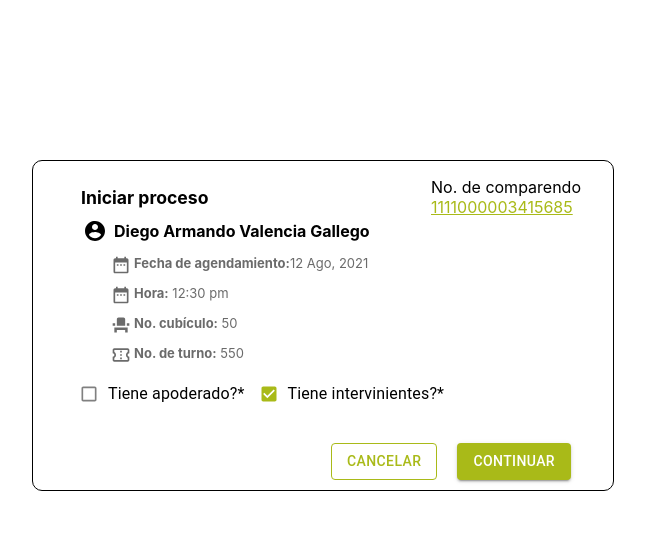
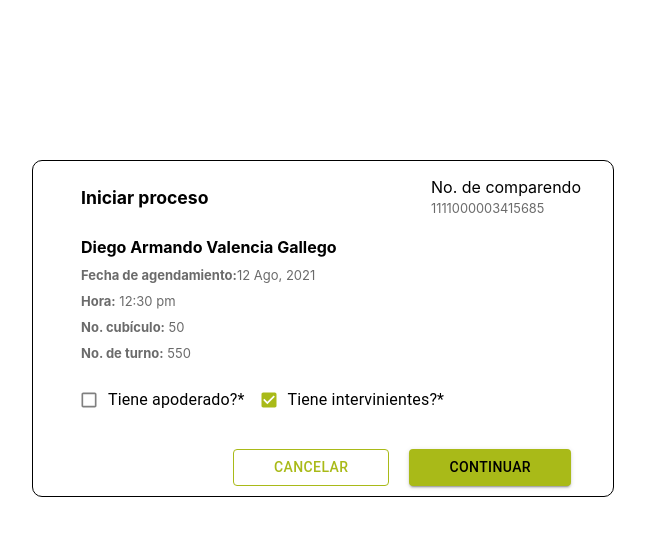
Before and after one commit to JohannCepeda16/fenix, a React (Create React App) app: page / in a window 1280 px wide. Shown: the top 536 px of the page, without its empty margins (416-1061 px from the left). Built offline with nearby package versions, Linux system fonts and the light colour scheme; the HTML template or start-up script is replaced by a standard one.

Commit message:
design updated

```diff
--- a/src/components/modals/AttorneyPanel.tsx
+++ b/src/components/modals/AttorneyPanel.tsx
@@ -2,7 +2,7 @@ import Button from "@material-ui/core/Button";
 import Grid from "@material-ui/core/Grid";
 import InputAdornment from "@material-ui/core/InputAdornment";
 import TextField from "@material-ui/core/TextField";
-import AccountCircle from "@material-ui/icons/AccountCircle";
+import PersonIcon from '@material-ui/icons/Person';
 import RecentActorsIcon from "@material-ui/icons/RecentActors";
 import PublishIcon from "@material-ui/icons/Publish";
 import { IPanelContainer } from "./types/Controller";
@@ -32,7 +32,7 @@ export default function AttorneyPanel(props: IPanelContainer) {
           InputProps={{
             startAdornment: (
               <InputAdornment position="start">
-                <AccountCircle />
+                <PersonIcon />
               </InputAdornment>
             ),
           }}
@@ -51,7 +51,7 @@ export default function AttorneyPanel(props: IPanelContainer) {
           InputProps={{
             startAdornment: (
               <InputAdornment position="start">
-                <AccountCircle />
+                <PersonIcon />
               </InputAdornment>
             ),
           }}
--- a/src/components/modals/IntervenningPanel.tsx
+++ b/src/components/modals/IntervenningPanel.tsx
@@ -1,5 +1,4 @@
 import FormControl from "@material-ui/core/FormControl";
-import InputLabel from "@material-ui/core/InputLabel";
 import MenuItem from "@material-ui/core/MenuItem";
 import Select from "@material-ui/core/Select";
 import { useState } from "react";
@@ -10,7 +9,7 @@ import createStyles from "@material-ui/core/styles/createStyles";
 import { Theme } from "@material-ui/core/styles/createTheme";
 import TextField from "@material-ui/core/TextField";
 import InputAdornment from "@material-ui/core/InputAdornment";
-import AccountCircle from "@material-ui/icons/AccountCircle";
+import PersonIcon from '@material-ui/icons/Person';
 import Grid from "@material-ui/core/Grid/Grid";
 
 export default function IntervenningPanel() {
@@ -38,7 +37,7 @@ export default function IntervenningPanel() {
           style={{ display: "block" }}
           renderValue={(value) => (
             <div style={{ display: "flex" }}>
-              <AccountCircle />
+              <PersonIcon />
               <span style={{ marginLeft:"10px", alignSelf: "center" }}> {value}</span>
             </div>
           )}
@@ -68,7 +67,7 @@ export default function IntervenningPanel() {
           InputProps={{
             startAdornment: (
               <InputAdornment position="start">
-                <AccountCircle />
+                <PersonIcon />
               </InputAdornment>
             ),
           }}
@@ -87,7 +86,7 @@ export default function IntervenningPanel() {
           InputProps={{
             startAdornment: (
               <InputAdornment position="start">
-                <AccountCircle />
+                <PersonIcon />
               </InputAdornment>
             ),
           }}
--- a/src/components/modals/ModalView.scss
+++ b/src/components/modals/ModalView.scss
@@ -12,14 +12,13 @@
 }
 
 .Modal-infringement-id {
-  text-decoration: underline;
-  color: #a9ba18;
+  color: #6b6b6b;
+  font-size: 0.8rem;
 }
 
 .Modal-item{
     display: flex;
-    margin: 10px;
-    margin-left: 30px;
+    margin-top: 10px;
 }
 
 .Modal-item-label{
--- a/src/components/modals/PanelController.tsx
+++ b/src/components/modals/PanelController.tsx
@@ -47,6 +47,7 @@ export default function ModalContainer(props: IPanelContainer) {
           direction="row"
           justifyContent="space-between"
           alignItems="center"
+          style={{marginBottom:"20px"}}
         >
           {step == 1 ? (
             <div style={{}}>
@@ -111,6 +112,8 @@ export default function ModalContainer(props: IPanelContainer) {
                 color: "#a9ba18",
                 borderColor: "#a9ba18",
                 margin: "10px",
+                paddingLeft:'40px',
+                paddingRight:"40px"
               }}
               onClick={() => cancelAction()}
             >
@@ -120,9 +123,11 @@ export default function ModalContainer(props: IPanelContainer) {
           <Button
             variant="contained"
             style={{
-              color: "white",
+              color: "black",
               backgroundColor: "#a9ba18",
               margin: "10px",
+              paddingLeft:'40px',
+              paddingRight:"40px",
             }}
             onClick={() => continueAction()}
           >
--- a/src/components/modals/StartProcess.tsx
+++ b/src/components/modals/StartProcess.tsx
@@ -14,18 +14,15 @@ export default function StartPanel(props: IPanelContainer & any) {
   const infringement = props.infringement;
   const setInfringement = props.setInfringement;
   const handleCheckBox = (id: string) => {
-    console.log(id);
     setInfringement({ ...infringement, type: id });
   };
 
   return (
     <div>
       <div style={{ display: "flex" }}>
-        <AccountCircleSharp style={{ alignSelf: "center", padding: "2px" }} />
         <label
           style={{
             fontSize: "1rem",
-            marginLeft: "5px",
             alignSelf: "center",
           }}
         >
@@ -34,35 +31,28 @@ export default function StartPanel(props: IPanelContainer & any) {
       </div>
       <div>
         <div className="Modal-item">
-          <DateRange className="Modal-item-icon" fontSize="small" />
           <label className="Modal-item-label">
             <strong>Fecha de agendamiento:</strong>
             {infringement.schedulingDate}
           </label>
         </div>
         <div className="Modal-item">
-          <DateRange className="Modal-item-icon" fontSize="small" />
           <label className="Modal-item-label">
             <strong>Hora:</strong> {infringement.time}
           </label>
         </div>
         <div className="Modal-item">
-          <EventSeat className="Modal-item-icon" fontSize="small" />
           <label className="Modal-item-label">
             <strong>No. cubículo:</strong> {infringement.cubicleNumber}
           </label>
         </div>
         <div className="Modal-item">
-          <ConfirmationNumberOutlined
-            className="Modal-item-icon"
-            fontSize="small"
-          />
           <label className="Modal-item-label">
             <strong>No. de turno:</strong> {infringement.shiftNumber}
           </label>
         </div>
       </div>
-      <div>
+      <div style={{ marginTop: "20px" }}>
         <FormControlLabel
           checked={infringement.type == "attorney" ? true : false}
           control={<GreenCheckbox size="small" name="attorney" />}
```
Also changed, not shown: 1 other file (tests, documents, lock files or other folders).
